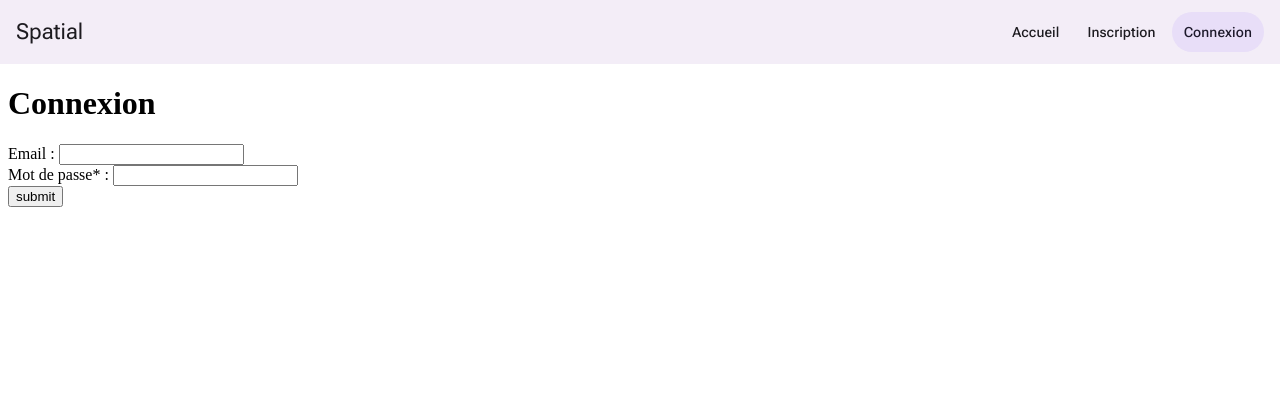
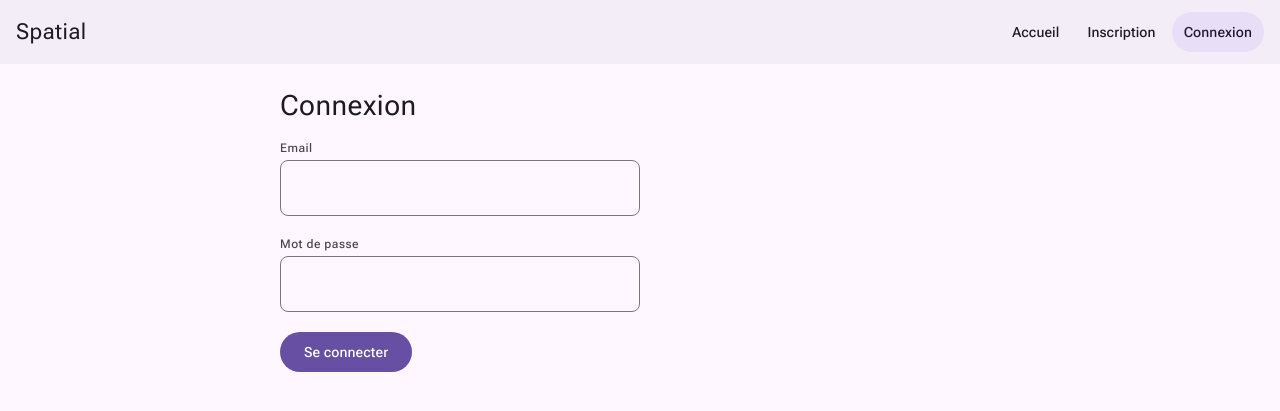
Before and after one commit to stampil/spatial, a PHP site: page /index.php?p=connection in a window 1280 px wide. Shown: the top 411 px of the page. Run offline with PHP 8.4, Linux system fonts and the light colour scheme.

Commit message:
Add a sober Material Design 3 stylesheet to all pages
revival

Co-Authored-By: Claude Sonnet 5.5 <noreply@anthropic.com>

```diff
--- a/css/md3.css
+++ b/css/md3.css
@@ -1,28 +1,78 @@
 :root {
-    --md-sys-color-surface-container: #F3EDF7;
-    --md-sys-color-on-surface: #1D1B20;
+    --md-sys-color-primary: #6750A4;
+    --md-sys-color-on-primary: #FFFFFF;
     --md-sys-color-secondary-container: #E8DEF8;
     --md-sys-color-on-secondary-container: #1D192B;
+    --md-sys-color-error-container: #F9DEDC;
+    --md-sys-color-on-error-container: #410E0B;
+    --md-sys-color-surface: #FEF7FF;
+    --md-sys-color-on-surface: #1D1B20;
+    --md-sys-color-on-surface-variant: #49454F;
+    --md-sys-color-surface-container: #F3EDF7;
+    --md-sys-color-outline: #79747E;
 
-    --md-sys-typescale-title-large-font: 'Roboto Flex', Roboto, sans-serif;
-    --md-sys-typescale-title-large-weight: 400;
+    --md-sys-typescale-headline-medium-size: 1.75rem;
+    --md-sys-typescale-headline-medium-line-height: 2.25rem;
     --md-sys-typescale-title-large-size: 1.375rem;
     --md-sys-typescale-title-large-line-height: 1.75rem;
-    --md-sys-typescale-label-large-font: 'Roboto Flex', Roboto, sans-serif;
-    --md-sys-typescale-label-large-weight: 500;
+    --md-sys-typescale-body-large-size: 1rem;
+    --md-sys-typescale-body-large-line-height: 1.5rem;
+    --md-sys-typescale-body-large-tracking: 0.03125rem;
     --md-sys-typescale-label-large-size: 0.875rem;
     --md-sys-typescale-label-large-line-height: 1.25rem;
     --md-sys-typescale-label-large-tracking: 0.00625rem;
+    --md-sys-typescale-label-medium-size: 0.75rem;
+    --md-sys-typescale-label-medium-line-height: 1rem;
+    --md-sys-typescale-label-medium-tracking: 0.03125rem;
+    --md-sys-typescale-font: 'Roboto Flex', Roboto, sans-serif;
 
+    --md-sys-shape-corner-small: 8px;
+    --md-sys-shape-corner-medium: 12px;
     --md-sys-shape-corner-full: 9999px;
+}
+
+html {
+    color-scheme: light;
 }
 
 body {
     margin: 0;
+    background: var(--md-sys-color-surface);
+    color: var(--md-sys-color-on-surface);
+    font-family: var(--md-sys-typescale-font);
+    font-size: var(--md-sys-typescale-body-large-size);
+    line-height: var(--md-sys-typescale-body-large-line-height);
+    letter-spacing: var(--md-sys-typescale-body-large-tracking);
+}
+
+:where(.md3-page) a {
+    color: var(--md-sys-color-primary);
+    font-style: normal;
+}
+
+:where(.md3-page) a:hover {
+    text-decoration: underline;
 }
 
 .md3-page {
-    margin: 8px;
+    max-width: 720px;
+    margin: 0 auto;
+    padding: 24px 16px;
+}
+
+.md3-page h1 {
+    margin: 0 0 16px;
+    font-size: var(--md-sys-typescale-headline-medium-size);
+    line-height: var(--md-sys-typescale-headline-medium-line-height);
+    font-weight: 400;
+}
+
+.md3-page p {
+    margin: 0 0 12px;
+}
+
+.star {
+    color: var(--md-sys-color-primary);
 }
 
 .md3-top-app-bar {
@@ -50,10 +100,9 @@ body {
 }
 
 .md3-top-app-bar__title {
-    font-family: var(--md-sys-typescale-title-large-font);
-    font-weight: var(--md-sys-typescale-title-large-weight);
     font-size: var(--md-sys-typescale-title-large-size);
     line-height: var(--md-sys-typescale-title-large-line-height);
+    font-weight: 400;
 }
 
 .md3-top-app-bar__nav {
@@ -70,9 +119,8 @@ body {
     justify-content: center;
     box-sizing: border-box;
     border-radius: var(--md-sys-shape-corner-full);
-    font-family: var(--md-sys-typescale-label-large-font);
-    font-weight: var(--md-sys-typescale-label-large-weight);
     font-size: var(--md-sys-typescale-label-large-size);
+    font-weight: 500;
     line-height: var(--md-sys-typescale-label-large-line-height);
     letter-spacing: var(--md-sys-typescale-label-large-tracking);
 }
@@ -104,3 +152,100 @@ body {
 .md3-top-app-bar .md3-nav-link--active:focus-visible {
     background: color-mix(in srgb, var(--md-sys-color-on-secondary-container) 8%, var(--md-sys-color-secondary-container));
 }
+
+.md3-field {
+    margin-bottom: 20px;
+}
+
+.md3-field label {
+    display: block;
+    margin-bottom: 4px;
+    color: var(--md-sys-color-on-surface-variant);
+    font-size: var(--md-sys-typescale-label-medium-size);
+    line-height: var(--md-sys-typescale-label-medium-line-height);
+    font-weight: 500;
+    letter-spacing: var(--md-sys-typescale-label-medium-tracking);
+}
+
+.md3-field input {
+    display: block;
+    width: 100%;
+    max-width: 360px;
+    height: 56px;
+    box-sizing: border-box;
+    padding: 0 16px;
+    border: 1px solid var(--md-sys-color-outline);
+    border-radius: var(--md-sys-shape-corner-small);
+    background: transparent;
+    color: var(--md-sys-color-on-surface);
+    font: inherit;
+    letter-spacing: inherit;
+}
+
+.md3-field input:focus {
+    outline: 2px solid var(--md-sys-color-primary);
+    outline-offset: -2px;
+    border-color: var(--md-sys-color-primary);
+}
+
+.md3-button,
+.md3-page input[type="submit"] {
+    display: inline-flex;
+    align-items: center;
+    justify-content: center;
+    box-sizing: border-box;
+    height: 40px;
+    padding: 0 24px;
+    border: 0;
+    border-radius: var(--md-sys-shape-corner-full);
+    background-color: var(--md-sys-color-primary);
+    color: var(--md-sys-color-on-primary);
+    font-family: inherit;
+    font-size: var(--md-sys-typescale-label-large-size);
+    font-weight: 500;
+    line-height: var(--md-sys-typescale-label-large-line-height);
+    letter-spacing: var(--md-sys-typescale-label-large-tracking);
+    cursor: pointer;
+}
+
+.md3-page .md3-button {
+    color: var(--md-sys-color-on-primary);
+    text-decoration: none;
+}
+
+.md3-button:hover,
+.md3-page input[type="submit"]:hover {
+    background-image: linear-gradient(color-mix(in srgb, var(--md-sys-color-on-primary) 8%, transparent), color-mix(in srgb, var(--md-sys-color-on-primary) 8%, transparent));
+}
+
+.md3-button:focus-visible,
+.md3-page input[type="submit"]:focus-visible {
+    outline: 2px solid var(--md-sys-color-primary);
+    outline-offset: 2px;
+}
+
+.md3-page .md3-button--tonal {
+    background-color: var(--md-sys-color-secondary-container);
+    color: var(--md-sys-color-on-secondary-container);
+}
+
+.md3-button--tonal:hover {
+    background-image: linear-gradient(color-mix(in srgb, var(--md-sys-color-on-secondary-container) 8%, transparent), color-mix(in srgb, var(--md-sys-color-on-secondary-container) 8%, transparent));
+}
+
+.md3-actions {
+    display: flex;
+    flex-wrap: wrap;
+    gap: 8px;
+}
+
+.md3-alert {
+    margin-bottom: 16px;
+    padding: 12px 16px;
+    border-radius: var(--md-sys-shape-corner-medium);
+}
+
+.md3-alert--error {
+    background: var(--md-sys-color-error-container);
+    color: var(--md-sys-color-on-error-container);
+}
--- a/model/404.php
+++ b/model/404.php
@@ -1,2 +1,2 @@
 
-<div style="font-size:50pt">404 - Page <?= $p ?> non trouvée</div>
+<h1>404 - Page <?= $p ?> non trouvée</h1>
--- a/model/connection.php
+++ b/model/connection.php
@@ -9,7 +9,7 @@
 
 <form method="POST" action="index.php?p=connecter">
 
-<div>Email  : <input type="email" name="email" /></div>
-<div>Mot de passe* : <input type="password" name="mdp" required minlength="6"/></div>
-<input type="submit" value="submit" name="go" />
+<div class="md3-field"><label for="email">Email</label><input type="email" id="email" name="email" required /></div>
+<div class="md3-field"><label for="mdp">Mot de passe</label><input type="password" id="mdp" name="mdp" required minlength="<?= PASSWORD_MIN_LENGTH ?>"/></div>
+<input type="submit" value="Se connecter" name="go" />
 </form>
```
Also changed, not shown: SUIVI.md (+23 -28 lines), inc/class/Tools.class.php (+1 -6 lines), model/inscription.php (+4 -4 lines), model/welcome.php (+5 -2 lines).
